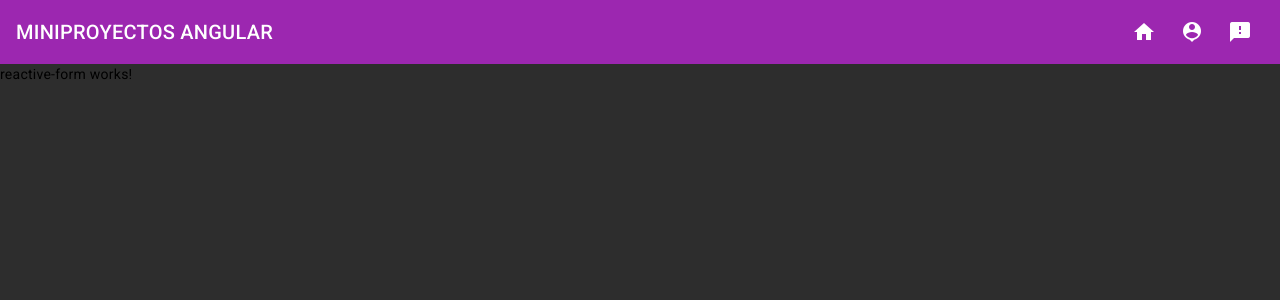
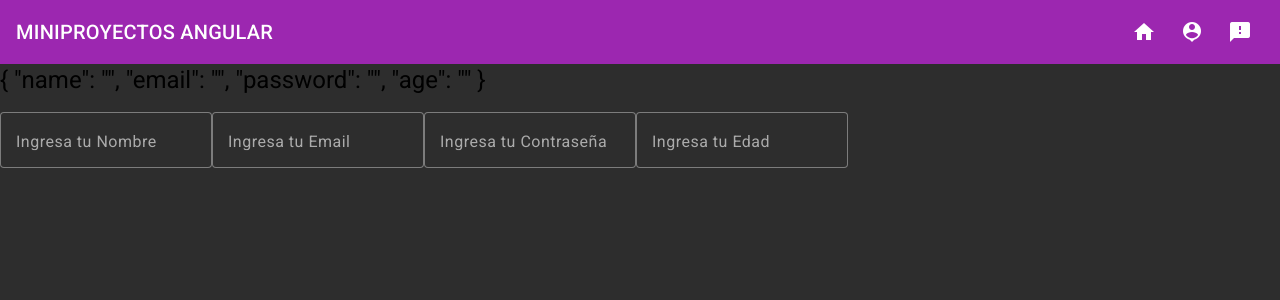
Before and after one commit to GusEngers/angular-practice-and-projects, an Angular app in the folder projects/: page /reactive-form in a window 1280 px wide. Shown: the top 300 px of the page. Built offline with nearby package versions, Linux system fonts and the light colour scheme.

Commit message:
creando primeros inputs y validators

```diff
--- a/projects/src/app/app.module.ts
+++ b/projects/src/app/app.module.ts
@@ -1,6 +1,6 @@
 import { NgModule } from '@angular/core';
 import { BrowserModule } from '@angular/platform-browser';
-import { FormsModule } from '@angular/forms';
+import { FormsModule, ReactiveFormsModule } from '@angular/forms';
 
 import { AppRoutingModule } from './app-routing.module';
 import { AppComponent } from './app.component';
@@ -33,6 +33,7 @@ import { ReactiveFormComponent } from './components/reactive-form/reactive-form.
     BrowserAnimationsModule,
     AngularMaterialModule,
     FormsModule,
+    ReactiveFormsModule,
   ],
   providers: [],
   bootstrap: [AppComponent],
--- a/projects/src/app/components/reactive-form/reactive-form.component.html
+++ b/projects/src/app/components/reactive-form/reactive-form.component.html
@@ -1 +1,54 @@
-<p>reactive-form works!</p>
+<form [formGroup]="mainForm">
+	<h1>{{ mainForm.value | json }}</h1>
+	<mat-form-field appearance="outline">
+		<mat-label>Ingresa tu Nombre</mat-label>
+		<input matInput placeholder="Nombre" formControlName="name" />
+		<mat-error *ngIf="name?.errors?.['required'] && name?.touched"
+			>El "Nombre" es obligatorio</mat-error
+		>
+		<mat-error *ngIf="name?.errors?.['minLength'] && name?.touched"
+			>El "Nombre" debe tener más de tres caracteres</mat-error
+		>
+		<mat-error *ngIf="name?.errors?.['maxLength'] && name?.touched"
+			>El "Nombre" debe tener menos de diez caracteres</mat-error
+		>
+	</mat-form-field>
+	<mat-form-field appearance="outline">
+		<mat-label>Ingresa tu Email</mat-label>
+		<input matInput placeholder="Email" formControlName="email" />
+		<mat-error *ngIf="email?.errors?.['required'] && email?.touched"
+			>El "Email" es obligatorio</mat-error
+		>
+		<mat-error *ngIf="email?.errors?.['email'] && email?.touched"
+			>El "Email" tiene un formato invalido</mat-error
+		>
+	</mat-form-field>
+	<mat-form-field appearance="outline">
+		<mat-label>Ingresa tu Contraseña</mat-label>
+		<input
+			matInput
+			type="password"
+			placeholder="Contraseña"
+			formControlName="password" />
+		<mat-error *ngIf="password?.errors?.['required'] && password?.touched"
+			>La "Contraseña" es obligatoria</mat-error
+		>
+		<mat-error *ngIf="password?.errors?.['minLength'] && password?.touched"
+			>La "Contraseña" debe tener más de ocho caracteres</mat-error
+		>
+		<mat-error *ngIf="password?.errors?.['pattern'] && password?.touched"
+			>La "Contraseña" debe tener minúsculas, mayúsculas, números y
+			símbolos</mat-error
+		>
+	</mat-form-field>
+	<mat-form-field appearance="outline">
+		<mat-label>Ingresa tu Edad</mat-label>
+		<input matInput type="number" placeholder="Edad" formControlName="age" />
+		<mat-error *ngIf="age?.errors?.['required'] && age?.touched"
+			>La "Edad" es obligatoria</mat-error
+		>
+		<mat-error *ngIf="age?.errors?.['min'] && age?.touched"
+			>La "Edad" debe ser mayor a 18</mat-error
+		>
+	</mat-form-field>
+</form>
--- a/projects/src/app/components/reactive-form/reactive-form.component.ts
+++ b/projects/src/app/components/reactive-form/reactive-form.component.ts
@@ -1,10 +1,51 @@
-import { Component } from '@angular/core';
+import { Component, OnInit } from '@angular/core';
+import { FormBuilder, FormGroup, Validators } from '@angular/forms';
 
 @Component({
   selector: 'app-reactive-form',
   templateUrl: './reactive-form.component.html',
-  styleUrls: ['./reactive-form.component.css']
+  styleUrls: ['./reactive-form.component.css'],
 })
-export class ReactiveFormComponent {
+export class ReactiveFormComponent implements OnInit {
+  mainForm: FormGroup = new FormGroup({});
 
+  constructor(private formBuilder: FormBuilder) {}
+
+  ngOnInit(): void {
+    this.mainForm = this.formBuilder.group({
+      name: [
+        '',
+        Validators.compose([
+          Validators.required,
+          Validators.minLength(3),
+          Validators.maxLength(10),
+        ]),
+      ],
+      email: ['', Validators.compose([Validators.required, Validators.email])],
+      password: [
+        '',
+        Validators.compose([
+          Validators.required,
+          Validators.minLength(8),
+          Validators.pattern(
+            '^(?=.*[0-9])(?=.*[a-z])(?=.*[A-Z])(?=.*[*.!@$%^&(){}[]:;<>,.?/~_+-=|]).{8,32}$',
+          ),
+        ]),
+      ],
+      age: ['', Validators.compose([Validators.required, Validators.min(18)])],
+    });
+  }
+
+  get name() {
+    return this.mainForm.get('name');
+  }
+  get email() {
+    return this.mainForm.get('email');
+  }
+  get password() {
+    return this.mainForm.get('password');
+  }
+  get age() {
+    return this.mainForm.get('age');
+  }
 }
```
